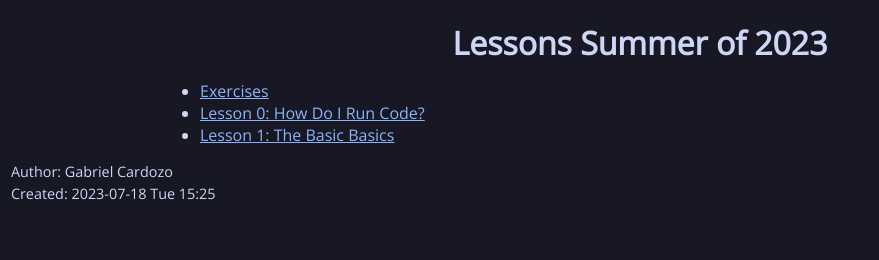
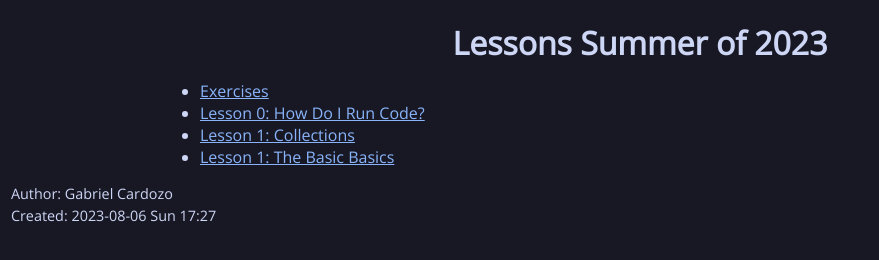
Before and after one commit to iamthetoaster/lessons_summer2023, a plain HTML site: page index.html in a window 1280 px wide. Shown: the whole page, without its empty margins (0-879 px from the left). Drawn offline with nearby package versions, Linux system fonts and the light colour scheme.

Commit message:
started lesson on collections

```diff
--- a/index.html
+++ b/index.html
@@ -3,7 +3,7 @@
 "http://www.w3.org/TR/xhtml1/DTD/xhtml1-strict.dtd">
 <html xmlns="http://www.w3.org/1999/xhtml" lang="en" xml:lang="en">
 <head>
-<!-- 2023-07-18 Tue 15:25 -->
+<!-- 2023-08-06 Sun 17:27 -->
 <meta http-equiv="Content-Type" content="text/html;charset=utf-8" />
 <meta name="viewport" content="width=device-width, initial-scale=1" />
 <title>Lessons Summer of 2023</title>
@@ -202,12 +202,13 @@
 <ul class="org-ul">
 <li><a href="exercises.html">Exercises</a></li>
 <li><a href="lesson_0.html">Lesson 0: How Do I Run Code?</a></li>
+<li><a href="lesson_2.html">Lesson 1: Collections</a></li>
 <li><a href="lesson_1.html">Lesson 1: The Basic Basics</a></li>
 </ul>
 </div>
 <div id="postamble" class="status">
 <p class="author">Author: Gabriel Cardozo</p>
-<p class="date">Created: 2023-07-18 Tue 15:25</p>
+<p class="date">Created: 2023-08-06 Sun 17:27</p>
 </div>
 </body>
 </html>
```
Also changed, not shown: 1 other file.
